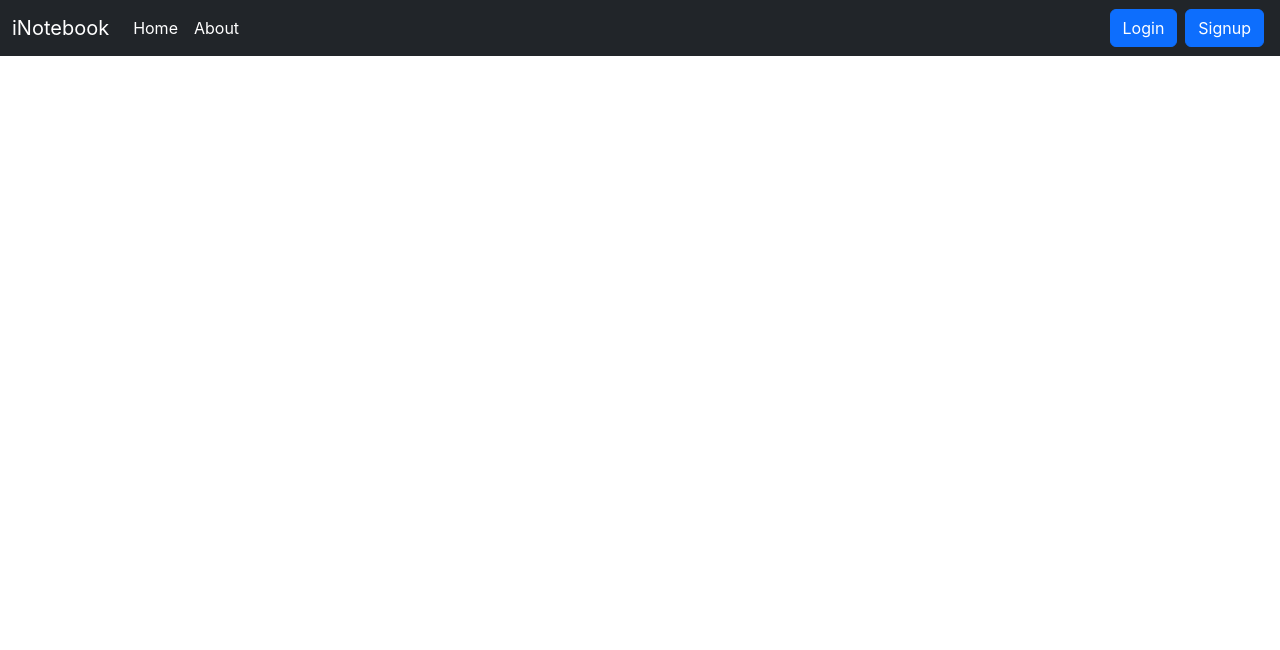
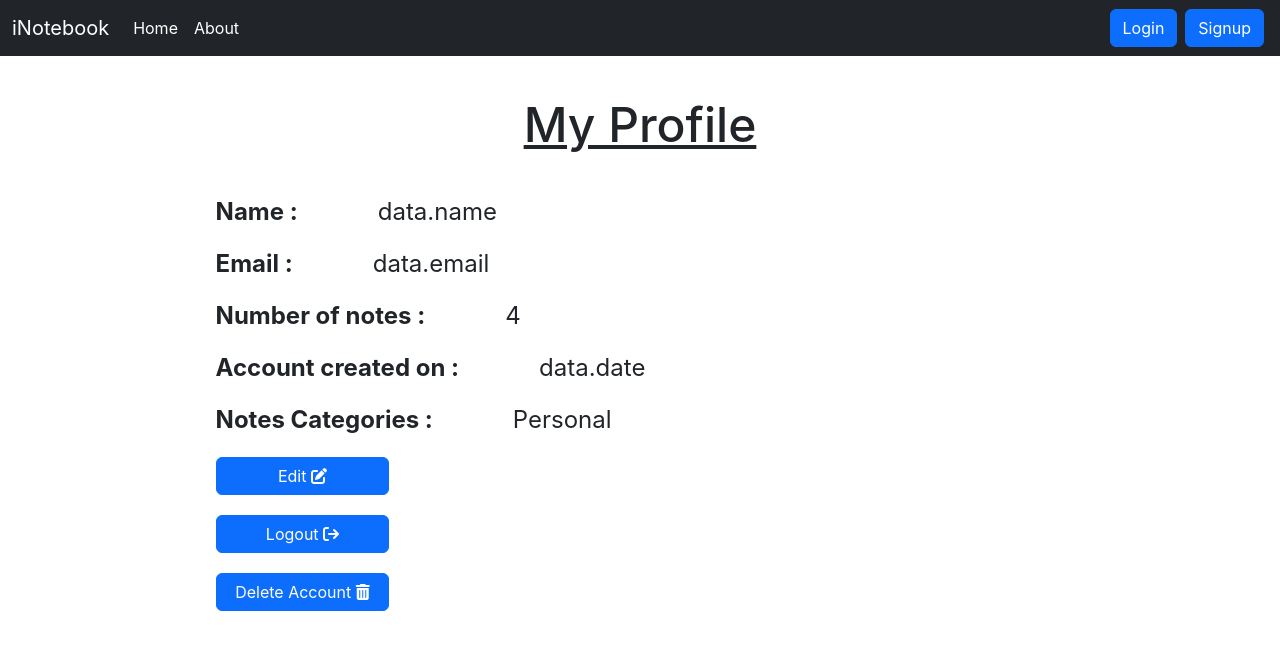
Before and after one commit to mohdmaaz2000/iNotebook, a React (Create React App) app: page /profile in a window 1280 px wide. Shown: the top 650 px of the page. Built offline with nearby package versions, Linux system fonts and the light colour scheme.

Commit message:
Added the profile page with some functionality

```diff
--- a/src/App.css
+++ b/src/App.css
@@ -41,6 +41,36 @@
   color: #61dafb;
 }
 
+.heading{
+  text-align: center;
+  text-decoration: underline;
+  font-size: 3rem;
+  margin: 40px;
+}
+.my-container{
+  width: 80%;
+}
+
+.details{
+  font-size: 1.5rem;
+  display: flex;
+  flex-direction: row;
+  margin-left: 10px;
+}
+
+.details b{
+  margin-right: 40px;
+}
+
+.details p{
+  margin-left: 40px;
+}
+.my-btn{
+  margin: 3px 3px 20px 10px;
+  display: block;
+  width: 20%;
+}
+
 @keyframes App-logo-spin {
   from {
     transform: rotate(0deg);
--- a/src/App.js
+++ b/src/App.js
@@ -14,6 +14,7 @@ import Alert from './components/Alert';
 import Login from './components/Login';
 import Signup from './components/Signup';
 import { useState } from 'react';
+import Profile from './components/Profile';
 
 function App() {
   const [alert, setAlert] = useState(null);
@@ -40,6 +41,7 @@ function App() {
               <Route exact path='/about' element={<About />} />
               <Route exact path='/login' element={<Login showAlert={showAlert} />} />
               <Route exact path='/signup' element={<Signup showAlert={showAlert}/>} />
+              <Route exact path='/profile' element={<Profile />} />
             </Routes>
           </div>
         </Router>
--- a/src/components/Navbar.js
+++ b/src/components/Navbar.js
@@ -33,8 +33,8 @@ const Navbar = () => {
                         <Link className="btn btn-primary mx-1" role="button" to="/login">Login</Link>
                         <Link className="btn btn-primary mx-1" role="button" to="/signup">Signup</Link>
 
-                        </form>:<><button className='btn btn-primary mx-1' onClick={logout}>Logout</button>
-                        <i className="fa-solid fa-user mx-1" style={{color:"white"}}></i></>}
+                        </form>:<><button className='btn btn-primary mx-1' onClick={logout}>Logout <i style={{color:"white"}} className="fa-solid fa-arrow-right-from-bracket"></i></button>
+                        <i className="fa-solid fa-user mx-2" onClick={()=>{navigate('/profile')}} style={{color:"white",fontSize:"27px"}}></i></>}
                     </div>
                 </div>
             </nav>
--- /dev/null
+++ b/src/components/Profile.js
@@ -0,0 +1,36 @@
+import React from 'react'
+import { useEffect } from 'react';
+import { useContext } from 'react';
+import { useNavigate } from 'react-router-dom';
+import authContext from '../context/auth/authContext';
+
+
+export default function Profile() {
+  const navigate = useNavigate();
+  const context = useContext(authContext);
+  // const {getuserDetails,data} = context;
+
+  // useEffect(()=>{
+  //   getuserDetails();
+  // },[])
+
+  const logout = () => {
+    localStorage.removeItem('iNotebookToken');
+    navigate('/login');
+  }
+  return (
+    <div className='container my-3 my-container'>
+      <h2 className='heading'>My Profile</h2>
+      <div className="details"><b>Name : </b><p>data.name</p></div>
+      <div className="details"><b>Email : </b><p>data.email</p></div>
+      <div className="details"><b>Number of notes : </b><p>4</p></div>
+      <div className="details"><b>Account created  on : </b><p>data.date</p></div>
+      <div className="details"><b>Notes Categories : </b><p>Personal</p></div>
+
+      <button className="btn btn-primary my-btn">Edit <i style={{ color: "white" }} className="fa-solid fa-pen-to-square"></i></button>
+      <button onClick={logout} className="btn btn-primary my-btn">Logout <i style={{ color: "white" }} className="fa-solid fa-arrow-right-from-bracket"></i></button>
+      <button className="btn btn-primary my-btn">Delete Account <i style={{ color: "white" }} className="fa-solid fa-trash-can"></i></button>
+
+    </div>
+  )
+}
--- /dev/null
+++ b/src/context/auth/authContext.js
@@ -0,0 +1,5 @@
+import { createContext } from "react";
+
+const authContext = createContext();
+
+export default authContext;
--- a/src/context/notes/NoteState.js
+++ b/src/context/notes/NoteState.js
@@ -19,7 +19,6 @@ const NoteState = (props) => {
     const json = await response.json();
     setNotes(json)
   }
-
 
   // Add Note
   const addNote = async (title, description, tag) => {
@@ -83,7 +82,6 @@ const NoteState = (props) => {
       }
     }
     setNotes(newNotes);
-
   }
 
   return (
```
Also changed, not shown: src/context/auth/AuthState.js (added, +27 -0 lines), 2 other files (tests, documents, lock files or other folders).
